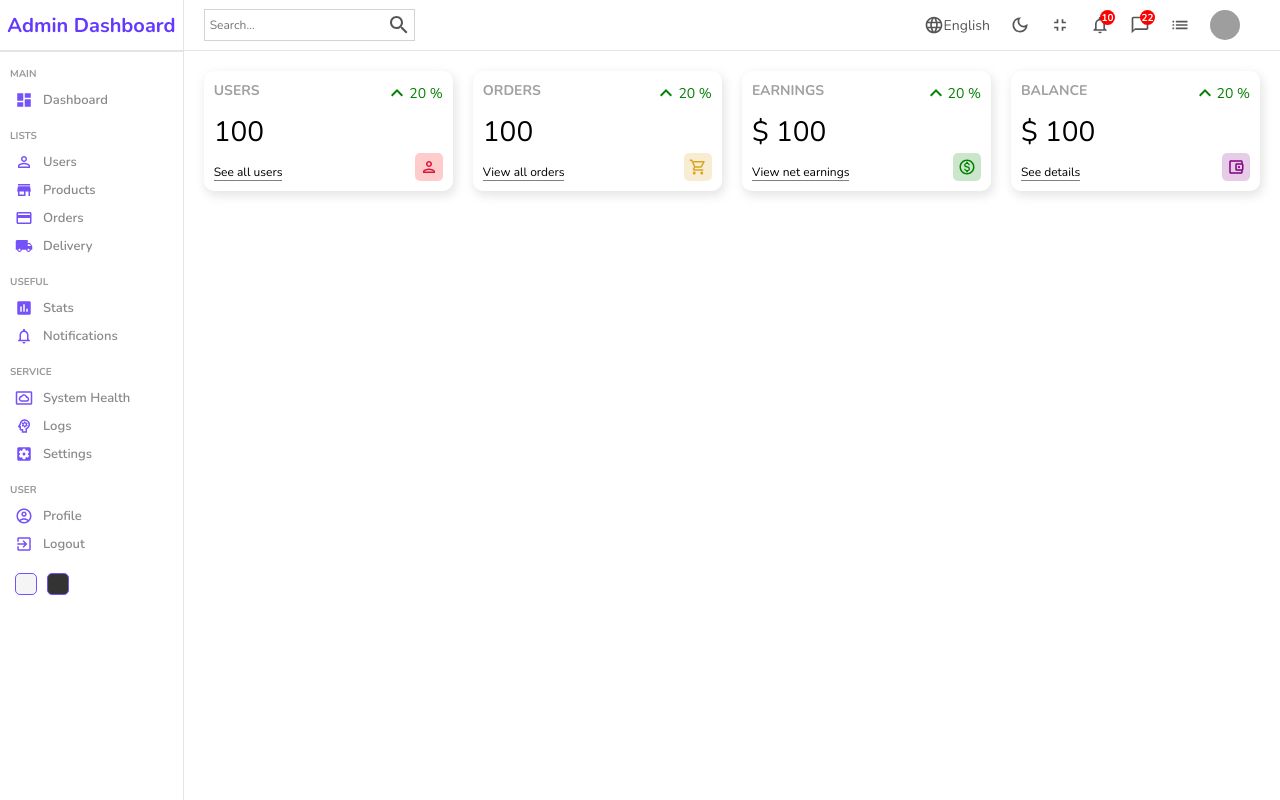
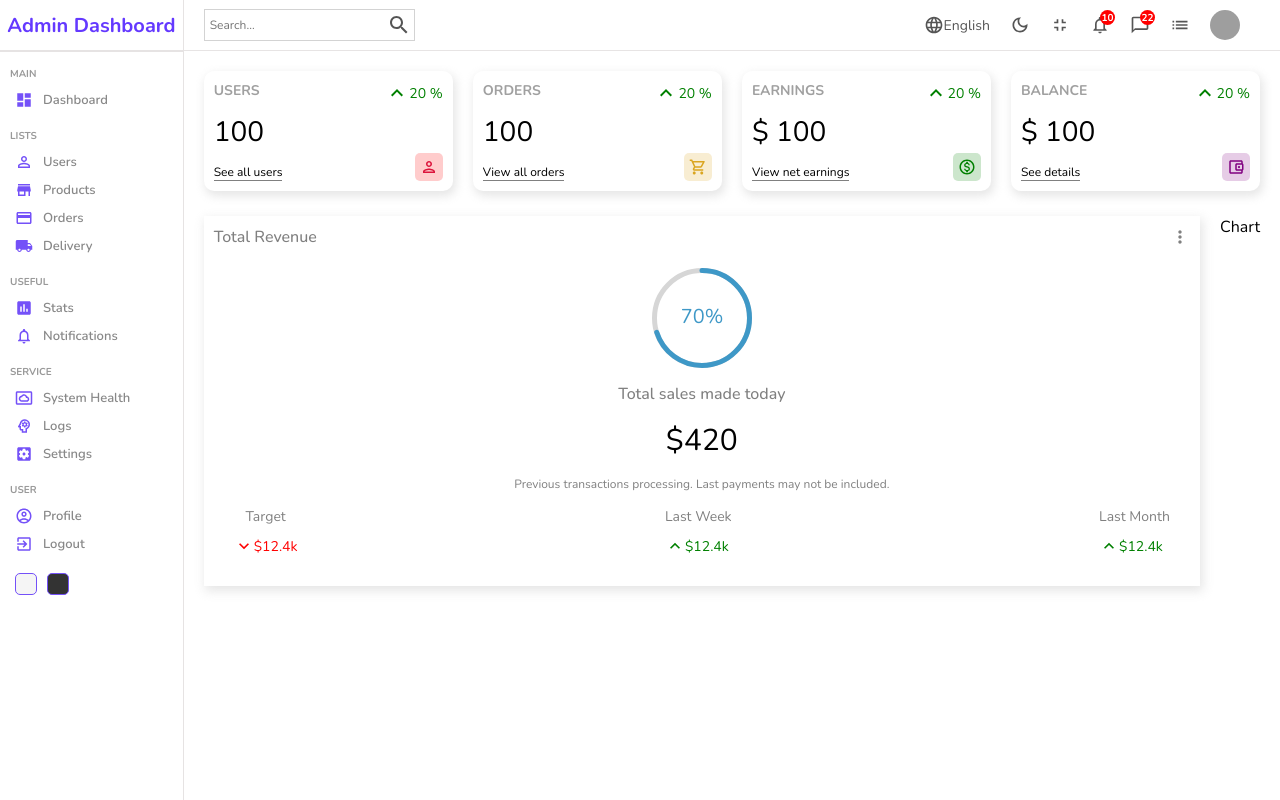
Before and after one commit to iamakashpc/admin_dashboard, a React (Create React App) app: page / in a window 1280 px wide. Built offline with nearby package versions, Linux system fonts and the light colour scheme; grey boxes are pictures that could not be loaded.

Commit message:
featured section added

```diff
--- /dev/null
+++ b/src/components/chart/Chart.jsx
@@ -0,0 +1,9 @@
+import React from 'react'
+
+const Chart = () => {
+  return (
+    <div>Chart</div>
+  )
+}
+
+export default Chart
--- /dev/null
+++ b/src/components/featured/Featured.jsx
@@ -0,0 +1,52 @@
+import React from 'react'
+import MoreVertIcon from "@mui/icons-material/MoreVert";
+import { CircularProgressbar } from "react-circular-progressbar";
+import "react-circular-progressbar/dist/styles.css";
+import KeyboardArrowDownIcon from "@mui/icons-material/KeyboardArrowDown";
+import KeyboardArrowUpOutlinedIcon from "@mui/icons-material/KeyboardArrowUpOutlined";
+import './featured.scss'
+const Featured = () => {
+  return (
+		<div className="featured">
+			<div className="top">
+				<h1 className="title">Total Revenue</h1>
+				<MoreVertIcon fontSize="small" />
+			</div>
+			<div className="bottom">
+				<div className="featuredChart">
+					<CircularProgressbar value={70} text={"70%"} strokeWidth={5} />
+				</div>
+				<p className="title">Total sales made today</p>
+				<p className="amount">$420</p>
+				<p className="desc">
+					Previous transactions processing. Last payments may not be included.
+				</p>
+				<div className="summary">
+					<div className="item">
+						<div className="itemTitle">Target</div>
+						<div className="itemResult negative">
+							<KeyboardArrowDownIcon fontSize="small" />
+							<div className="resultAmount">$12.4k</div>
+						</div>
+					</div>
+					<div className="item">
+						<div className="itemTitle">Last Week</div>
+						<div className="itemResult positive">
+							<KeyboardArrowUpOutlinedIcon fontSize="small" />
+							<div className="resultAmount">$12.4k</div>
+						</div>
+					</div>
+					<div className="item">
+						<div className="itemTitle">Last Month</div>
+						<div className="itemResult positive">
+							<KeyboardArrowUpOutlinedIcon fontSize="small" />
+							<div className="resultAmount">$12.4k</div>
+						</div>
+					</div>
+				</div>
+			</div>
+		</div>
+	);
+}
+
+export default Featured
--- /dev/null
+++ b/src/components/featured/featured.scss
@@ -0,0 +1,79 @@
+.featured {
+  flex: 2;
+  -webkit-box-shadow: 2px 4px 10px 1px rgba(0, 0, 0, 0.47);
+  box-shadow: 2px 4px 10px 1px rgba(201, 201, 201, 0.47);
+  padding: 10px;
+
+  .top {
+    display: flex;
+    align-items: center;
+    justify-content: space-between;
+    color: gray;
+
+    .title {
+      font-size: 16px;
+      font-weight: 500;
+    }
+  }
+
+  .bottom {
+    padding: 20px;
+    display: flex;
+    flex-direction: column;
+    align-items: center;
+    justify-content: center;
+    gap: 15px;
+
+    .featuredChart {
+      width: 100px;
+      height: 100px;
+    }
+
+    .title {
+      font-weight: 500;
+      color: gray;
+    }
+
+    .amount {
+      font-size: 30px;
+    }
+
+    .desc {
+      font-weight: 300;
+      font-size: 12px;
+      color: gray;
+      text-align: center;
+    }
+
+    .summary {
+      width: 100%;
+      display: flex;
+      align-items: center;
+      justify-content: space-between;
+
+      .item {
+        text-align: center;
+
+        .itemTitle {
+          font-size: 14px;
+          color: gray;
+        }
+
+        .itemResult {
+          display: flex;
+          align-items: center;
+          margin-top: 10px;
+          font-size: 14px;
+
+          &.positive {
+            color: green;
+          }
+
+          &.negative {
+            color: red;
+          }
+        }
+      }
+    }
+  }
+}
--- a/src/pages/home/Home.jsx
+++ b/src/pages/home/Home.jsx
@@ -3,6 +3,8 @@
 import Navbar from '../../components/navbar/Navbar';
 import './home.scss'
 import Widget from '../../components/widget/Widget';
+import Featured from '../../components/featured/Featured';
+import Chart from '../../components/chart/Chart';
 const Home = () => {
   return (
 		<div className="home">
@@ -15,6 +17,10 @@
 					<Widget type="earning" />
 					<Widget type="balance" />
 				</div>
+				<div className="charts">
+					<Featured />
+					<Chart title="Last 6 Months (Revenue)" aspect={2 / 1} />
+				</div>
 			</div>
 		</div>
 	);
--- a/src/pages/home/home.scss
+++ b/src/pages/home/home.scss
@@ -3,10 +3,13 @@
 
 	.homeContainer {
 		flex: 6;
-		.widgets {
+		.widgets,.charts{
 			display: flex;
 			padding: 20px;
 			gap: 20px;
 		}
+		 .charts {
+      padding: 5px 20px;
+    }
 	}
 }
```
Also changed, not shown: src/components/chart/chart.scss (added).
